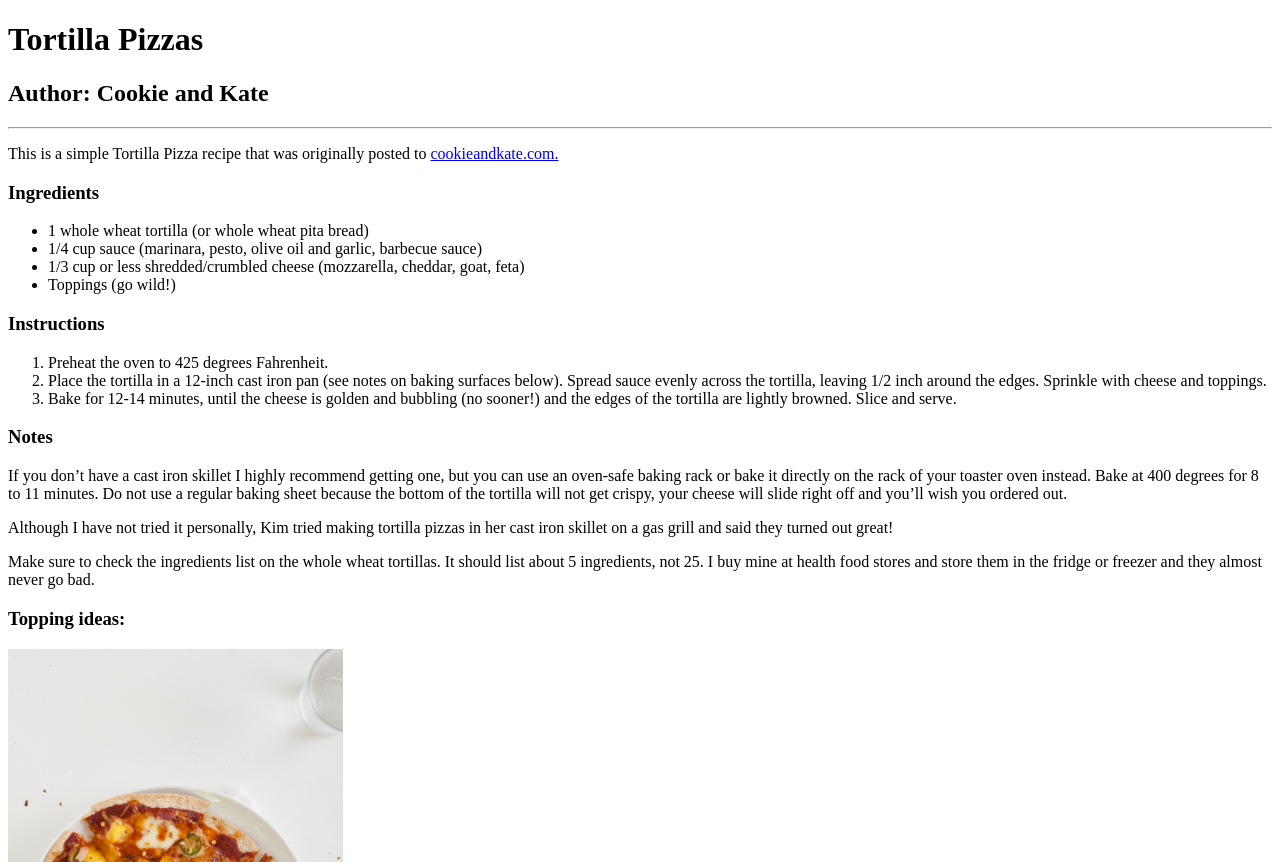
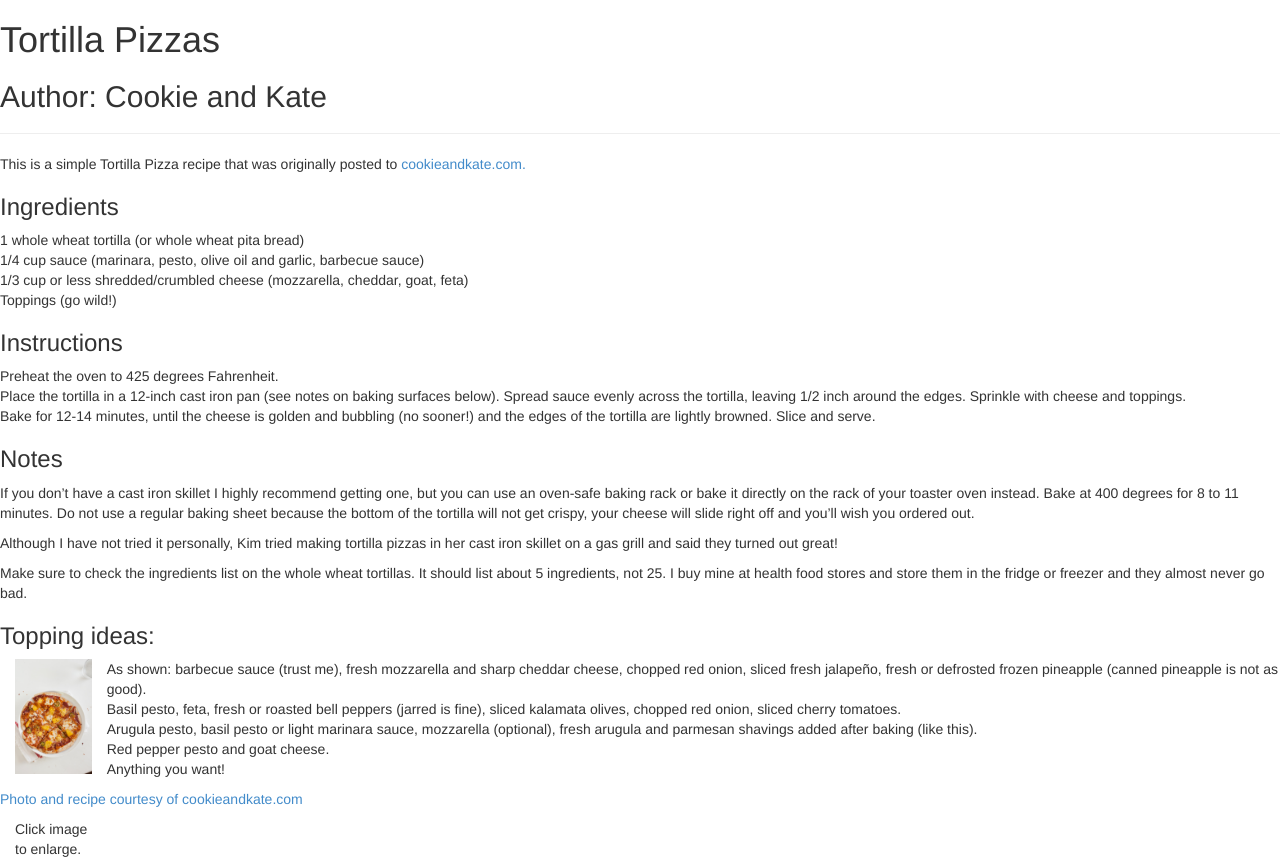
Before and after one commit to joedonahue/Website, a plain HTML site: page amended-coding-check-ins/coding-check-in-two-revised/coding-check-in-2.html in a window 1280 px wide. Shown: the top 862 px of the page. Drawn offline with nearby package versions, Linux system fonts and the light colour scheme.

Commit message:
Added CSS and other things

```diff
--- a/amended-coding-check-ins/coding-check-in-two-revised/coding-check-in-2.html
+++ b/amended-coding-check-ins/coding-check-in-two-revised/coding-check-in-2.html
@@ -5,8 +5,14 @@
   <title>Coding Check-in #2 | Tortilla Pizzas</title>
   <meta name="description" content="A recipie for tortilla pizzas.">
   <meta name="author" content="Joe Donahue">
+
+  <link rel="stylesheet" href="css/reset.css" type="text/css" media="screen" title="no title" charset="utf-8">
+  <link rel="stylesheet" href="css/bootstrap.min.css" type="text/css" media="screen" title="no title" charset="utf-8">
+  <link rel="stylesheet" href="css/custom.css" type="text/css" media="screen" title="no title" charset="utf-8">
+
 </head>
 <body>
+	<div id="container">
 	<h1>Tortilla Pizzas</h1>
 	<h2>Author: Cookie and Kate</h2>
 	<hr>
@@ -35,7 +41,7 @@
 
 	<h3>Topping ideas:</h3>
 
-	<img src="tortilla-pizza-recipe4.jpg" alt="A tortilla pizza with barbecue sauce, fresh mozzarella, sharp cheddar cheese, chopped red onion, sliced fresh jalapeño, and fresh pineapple." height="500">
+	<a href="tortilla-pizza-recipe4.jpg"><img src="tortilla-pizza-recipe4.jpg" alt="A tortilla pizza with barbecue sauce, fresh mozzarella, sharp cheddar cheese, chopped red onion, sliced fresh jalapeño, and fresh pineapple." height="500" class="col-lg-1 col-md-1 col-sm-1 col-xs-1 arrow-right"></a>
 
 	<ul>
 		<li>As shown: barbecue sauce (trust me), fresh mozzarella and sharp cheddar cheese, chopped red onion, sliced fresh jalapeño, fresh or defrosted frozen pineapple (canned pineapple is not as good).</li>
@@ -46,5 +52,13 @@
 	</ul>
 
 	<p><a href="http://www.cookieandkate.com">Photo and recipe courtesy of cookieandkate.com</a></p>
+
+	<p class="col-lg-1 col-md-1 col-sm-1 col-xs-1">Click image to enlarge.</p>
+
+</div>
+	<!-- jQuery (necessary for Bootstrap's JavaScript plugins) -->
+	<script src="https://code.jquery.com/jquery.js"></script>
+	<!-- Include all compiled plugins (below), or include individual files as needed -->
+	<script src="js/bootstrap.min.js"></script>
 </body>
 </html>
--- a/amended-coding-check-ins/coding-check-in-two-revised/css/custom.css
+++ b/amended-coding-check-ins/coding-check-in-two-revised/css/custom.css
@@ -0,0 +1,9 @@
+.container{
+position:relative;
+width: 960px;
+}
+
+img {
+   max-width: 100%;
+   height: auto;
+}
```
